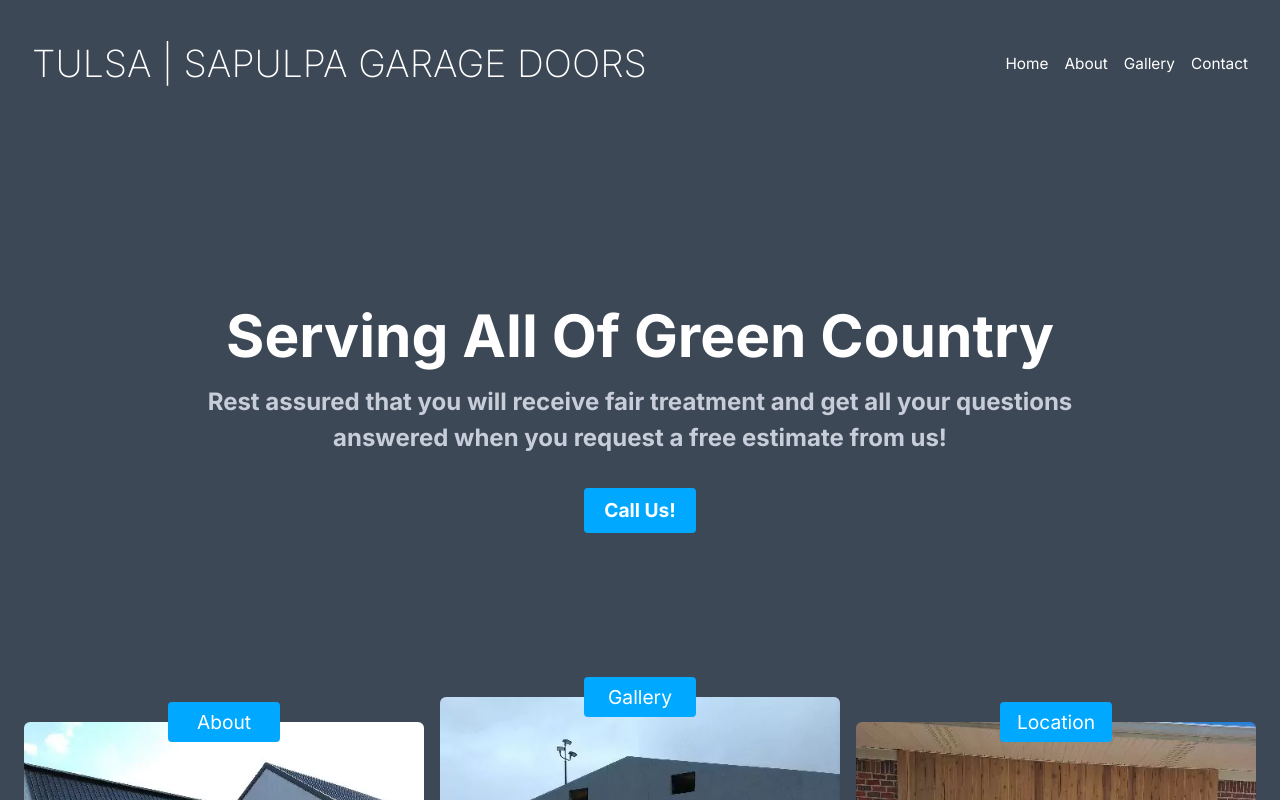
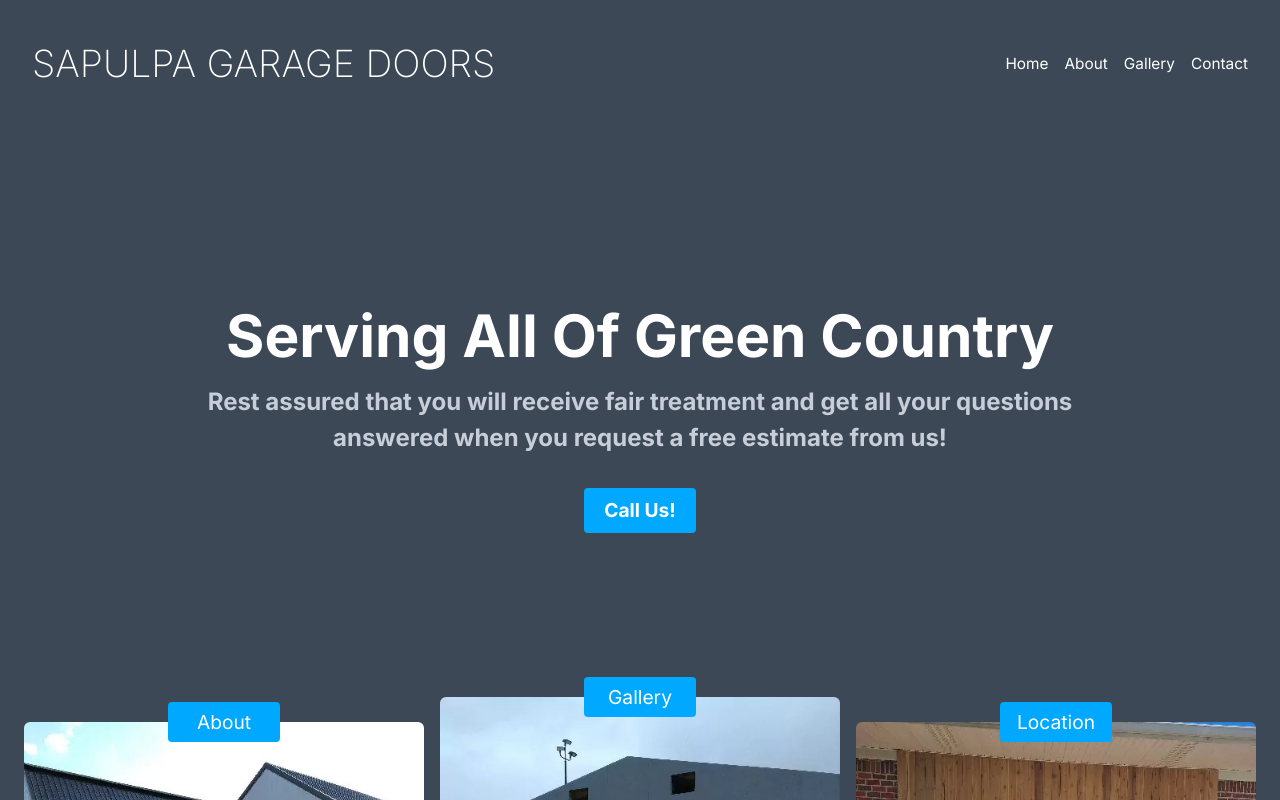
Before and after one commit to zzzGopher/SGD, a SvelteKit app: page / in a window 1280 px wide. Shown: the top 800 px of the page. Built offline with nearby package versions, Linux system fonts and the light colour scheme.

Commit message:
working on gallery fixed webp from cms need to compress images anyway unfortunately

```diff
--- a/src/routes/+layout.svelte
+++ b/src/routes/+layout.svelte
@@ -33,7 +33,7 @@
 				</button>
 				<a class="z-10" href="/">
 					<header class="text-white z-20 text-Clg uppercase whitespace-nowrap font-extralight">
-						Tulsa | Sapulpa
+						Sapulpa
 						<br class="lg:hidden" /> Garage Doors
 					</header>
 				</a>
```
